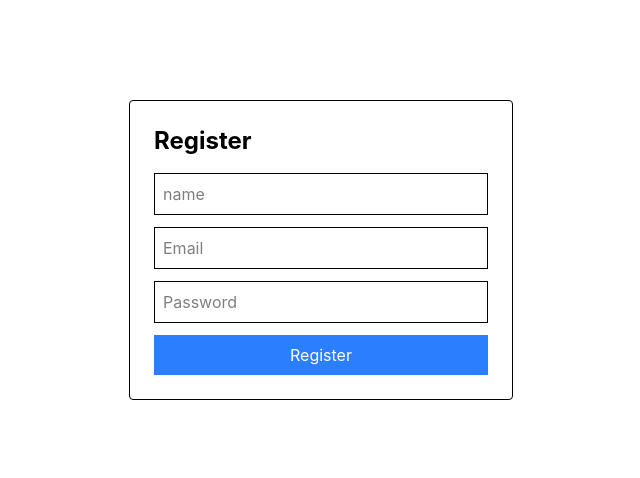
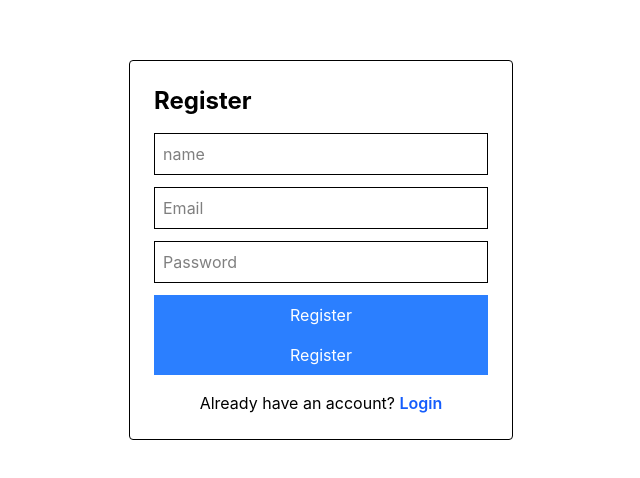
Before and after one commit to magarajcb/WorkFlowManagment, a React app in the folder frontend/: page /register in a window 1280 px wide. Shown: the part 150-628 px from the top of the page, without its empty margins (319-959 px from the left). Built offline with nearby package versions, Linux system fonts and the light colour scheme; the HTML template or start-up script is replaced by a standard one.

Commit message:
login and reg button fixed

```diff
--- a/frontend/src/pages/Login.jsx
+++ b/frontend/src/pages/Login.jsx
@@ -3,6 +3,7 @@ import API from "../services/api";
 
 import { useState } from "react";
 import { useNavigate } from "react-router-dom";
+import { Link } from "react-router-dom";
 
 const Login=()=>{
     const navigate=useNavigate();
@@ -56,6 +57,22 @@ Login
         >
           Login
         </button>
+        <button
+  type="submit"
+  className="bg-green-500 text-white w-full p-2"
+>
+  Login
+</button>
+
+<p className="text-center mt-4">
+  New user?{" "}
+  <Link
+    to="/register"
+    className="text-blue-600 font-semibold"
+  >
+    Register Here
+  </Link>
+</p>
             </form>
         </div>
     )
--- a/frontend/src/pages/Register.jsx
+++ b/frontend/src/pages/Register.jsx
@@ -2,7 +2,7 @@ import { useState } from "react";
 import { useNavigate } from "react-router-dom"
 import API from "../services/api";
 import toast from "react-hot-toast";
-
+import { Link } from "react-router-dom";
   const Register=()=>{
     const navigate=useNavigate();
     const[formData,setFormData]=useState({
@@ -56,6 +56,22 @@ return(
         />
 <button type="submit"
 className="bg-blue-500 text-white w-full p-2">Register</button>
+<button
+  type="submit"
+  className="bg-blue-500 text-white w-full p-2"
+>
+  Register
+</button>
+
+<p className="text-center mt-4">
+  Already have an account?{" "}
+  <Link
+    to="/login"
+    className="text-blue-600 font-semibold"
+  >
+    Login
+  </Link>
+</p>
         </form>
 
     </div>
```
